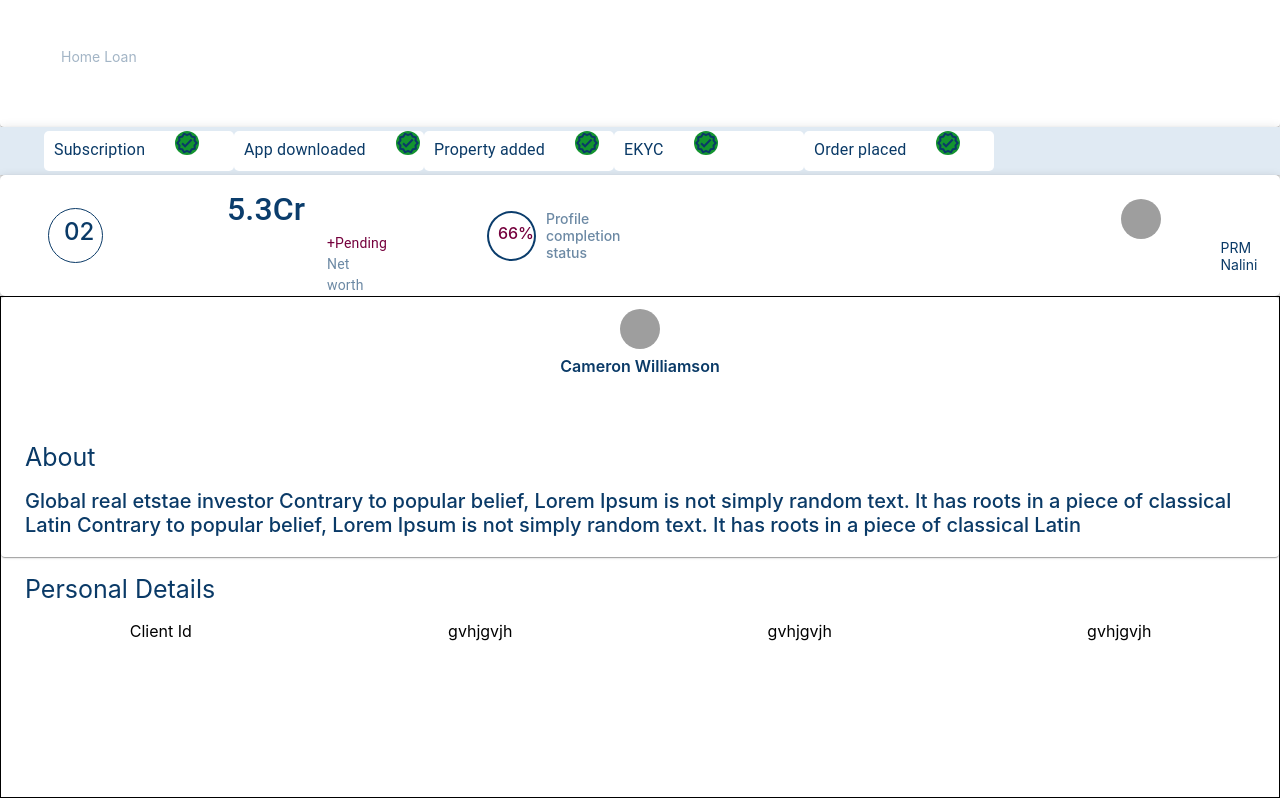
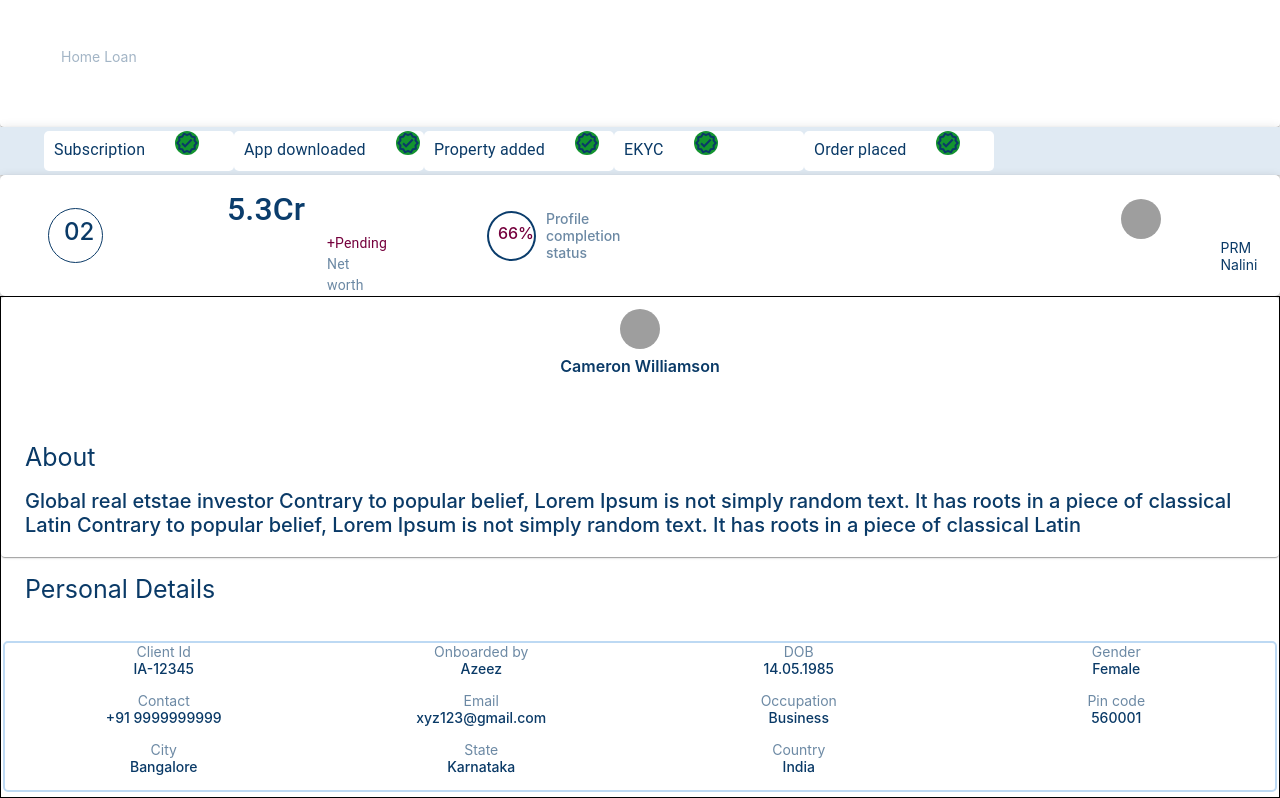
Before and after one commit to Nandaniyadav/Indiaasetz_Assignment, a React (Create React App) app: page / in a window 1280 px wide. Shown: the part 995-1793 px from the top of the page. Built offline with nearby package versions, Linux system fonts and the light colour scheme; grey boxes are pictures that could not be loaded.

Commit message:
complete persolan Detals

```diff
--- a/src/components/common/DetailsAbout/About-style.css
+++ b/src/components/common/DetailsAbout/About-style.css
@@ -15,21 +15,57 @@
     font-weight: 600;
     word-wrap: break-word;
 }
-.aboutheading{
+
+.aboutheading {
     color: #0A3A67;
     font-size: 25px;
     font-weight: 400;
-    word-wrap: break-word ;
+    word-wrap: break-word;
 }
-.about{
+
+.about {
     color: #0A3A67;
     font-size: 20px;
     font-weight: 500;
     word-wrap: break-word;
     padding-bottom: 20px;
 }
+
 /* style for grids */
-.grids{
+.divcontainer {
+    margin-top: 20px;
+    border: 2px solid #bdd9f3;
+    border-radius: 5px;
+    padding-bottom: 15px;
+    box-sizing: border-box;
+    margin-left: 2px;
+    margin-right: 2px;
+}
+
+.grids {
     justify-content: center;
     text-align: center;
+    color: rgba(10, 58, 103, 0.60);
+    font-size: 14px;
+    font-weight: 400;
+    word-wrap: break-word;
 }
+
+.gridsline2style {
+    color: #0A3A67;
+    font-size: 14px;
+    font-weight: 500;
+    word-wrap: break-word;
+    text-align: center;
+    justify-content: center;
+}
+
+.gridsline3 {
+    justify-content: center;
+    text-align: center;
+    color: rgba(10, 58, 103, 0.60);
+    font-size: 14px;
+    font-weight: 400;
+    word-wrap: break-word;
+    margin-top: 15px;
+}
--- a/src/components/common/DetailsAbout/About.js
+++ b/src/components/common/DetailsAbout/About.js
@@ -40,12 +40,49 @@ const About = () => {
     <CardMedia/>
 </Card>
 {/* Create Grid */}
+<div className="divcontainer">
+<Grid container >
+<Grid xs={3} className="grids">Client Id</Grid>
+<Grid xs={3} className="grids">Onboarded by</Grid>
+<Grid xs={3} className="grids">DOB</Grid>
+<Grid xs={3} className="grids">Gender</Grid>
+</Grid>
+
 <Grid container className="gridcontainer">
-<Grid xs={3} className="grids">Client Id</Grid>
-<Grid xs={3} className="grids">gvhjgvjh</Grid>
-<Grid xs={3} className="grids">gvhjgvjh</Grid>
-<Grid xs={3} className="grids">gvhjgvjh</Grid>
+<Grid xs={3} className="gridsline2style">IA-12345</Grid>
+<Grid xs={3} className="gridsline2style">Azeez</Grid>
+<Grid xs={3} className="gridsline2style">14.05.1985</Grid>
+<Grid xs={3} className="gridsline2style">Female</Grid>
 </Grid>
+
+<Grid container className="gridcontainer">
+<Grid xs={3} className="gridsline3">Contact</Grid>
+<Grid xs={3} className="gridsline3">Email</Grid>
+<Grid xs={3} className="gridsline3">Occupation</Grid>
+<Grid xs={3} className="gridsline3">Pin code</Grid>
+</Grid>
+
+<Grid container className="gridcontainer">
+<Grid xs={3} className="gridsline2style">+91 9999999999</Grid>
+<Grid xs={3} className="gridsline2style">xyz123@gmail.com</Grid>
+<Grid xs={3} className="gridsline2style">Business</Grid>
+<Grid xs={3} className="gridsline2style">560001</Grid>
+</Grid>
+
+<Grid container className="gridcontainer">
+<Grid xs={3} className="gridsline3"> City</Grid>
+<Grid xs={3} className="gridsline3">State</Grid>
+<Grid xs={3} className="gridsline3">Country</Grid>
+<Grid xs={3} className="gridsline3"> </Grid>
+</Grid>
+
+<Grid container className="gridcontainer">
+<Grid xs={3} className="gridsline2style">Bangalore</Grid>
+<Grid xs={3} className="gridsline2style">Karnataka</Grid>
+<Grid xs={3} className="gridsline2style">India</Grid>
+<Grid xs={3} className="gridsline2style"></Grid>
+</Grid>
+</div>
 
     </div>
   );
```
Lines whose indentation alone changed are shown as unchanged.
